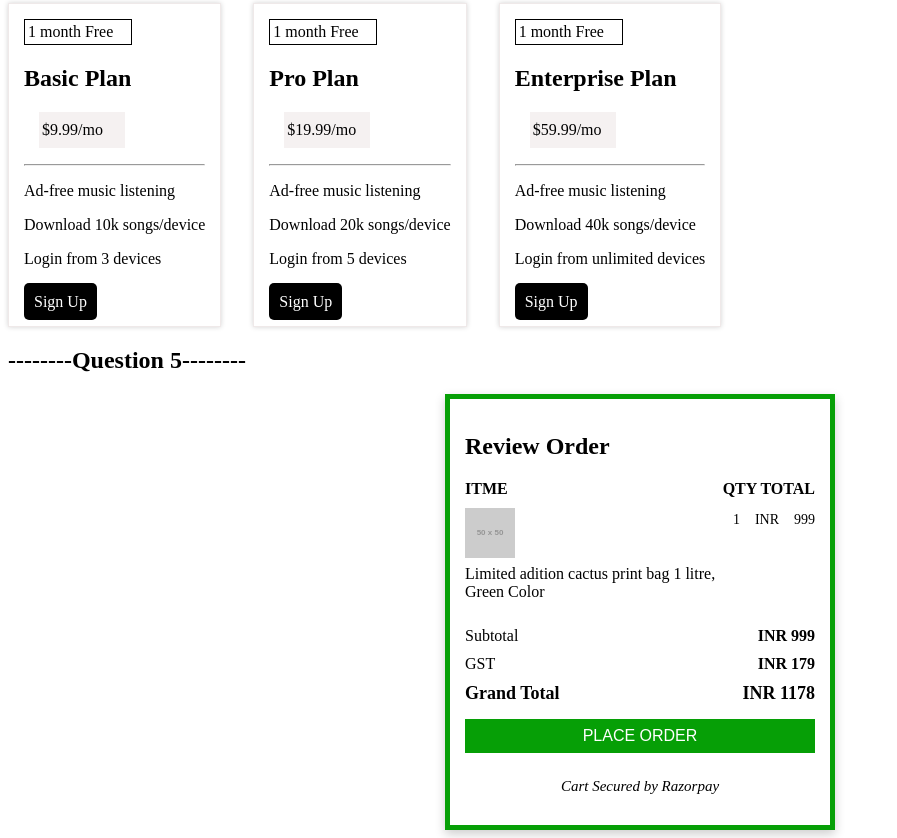
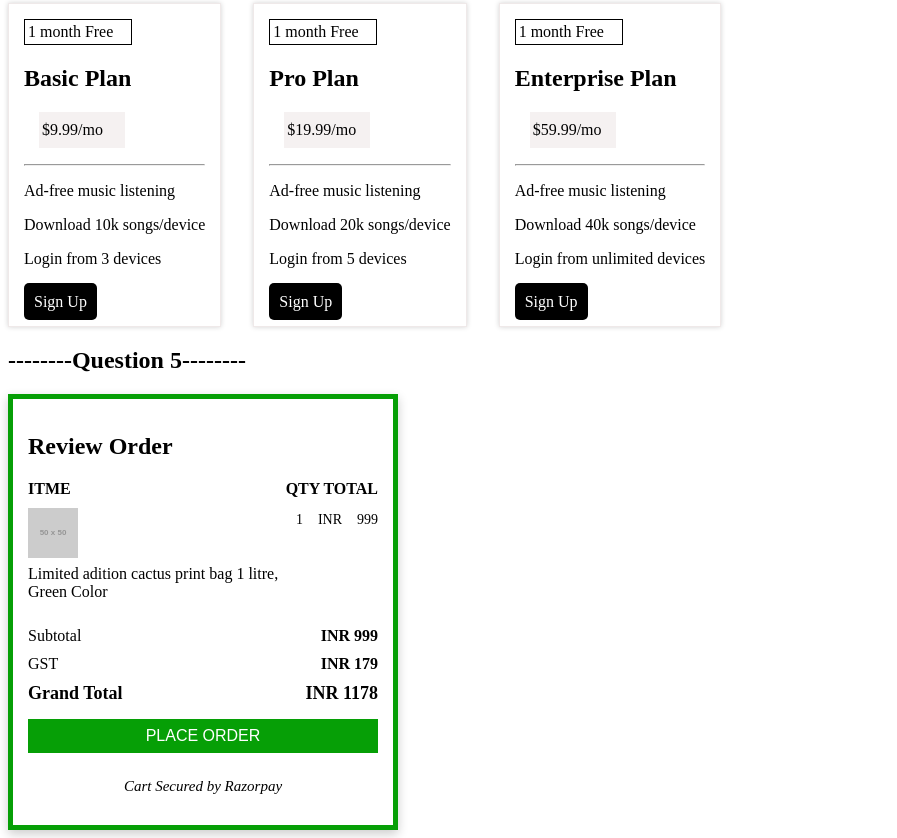
Before and after one commit to KishorLangote/cisso-swahili-sparrow-hw4, a plain HTML site: page index.html in a window 1280 px wide. Shown: the part 1312-2150 px from the top of the page, without its empty margins (0-897 px from the left). Drawn offline with Linux system fonts and the light colour scheme; placeholder pictures from the web are drawn by us.

Commit message:
chore: removed some extra html tags.

```diff
--- a/index.html
+++ b/index.html
@@ -84,7 +84,6 @@
 
   <section>
     <h2>--------Question 4--------</h2>
-    <div class="container-pricing-plan">
     <div class="row-horizontal">
       <div class="col-box">
         <div class="sm-box">
@@ -129,14 +128,12 @@
           <a href="#" class="link-plan">Sign Up</a>
         </div>
       </div>
-    </div>
   </div>
   </section>
 
   <!-- Create a layout for Review Order with items, quantity, price, pricing breakdown and a button to place order. Create a layout as close to the image shown below. -->
   <section>
     <h2>--------Question 5--------</h2>
-    <div class="card">
     <div class="order-container">
       <h2>Review Order</h2>
 
@@ -176,7 +173,6 @@
       <button class="place-order-btn">PLACE ORDER</button>
       <p class="secure-text">Cart Secured by Razorpay</p>
     </div>
-  </div>
   </section>
 </body>
 </html>
--- a/style.css
+++ b/style.css
@@ -175,11 +175,6 @@ box-shadow:violet;
 
 /* <h2>--------Question 5--------</h2> */
 
-.card {
-  display: flex;
-  justify-content: center;
-  align-items: center;
-}
 
 .order-container {
   max-width: 350px;
```
